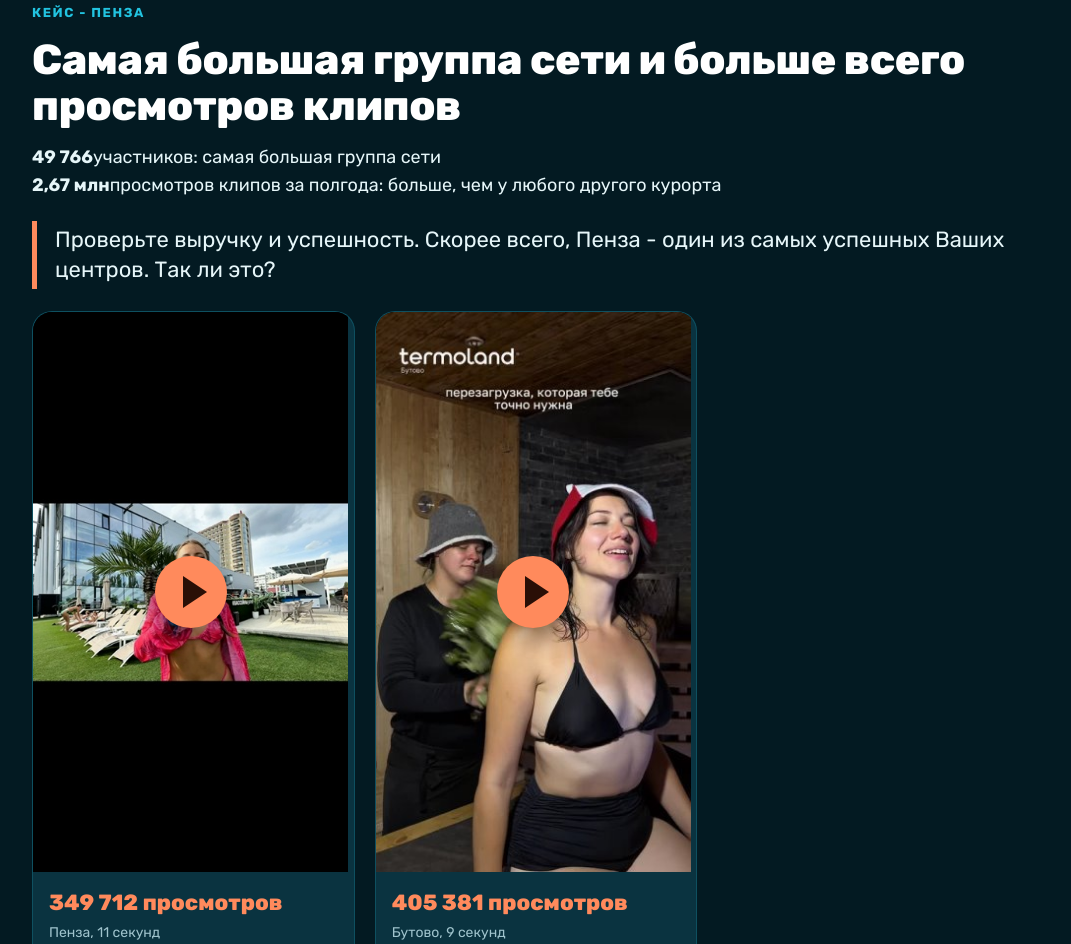
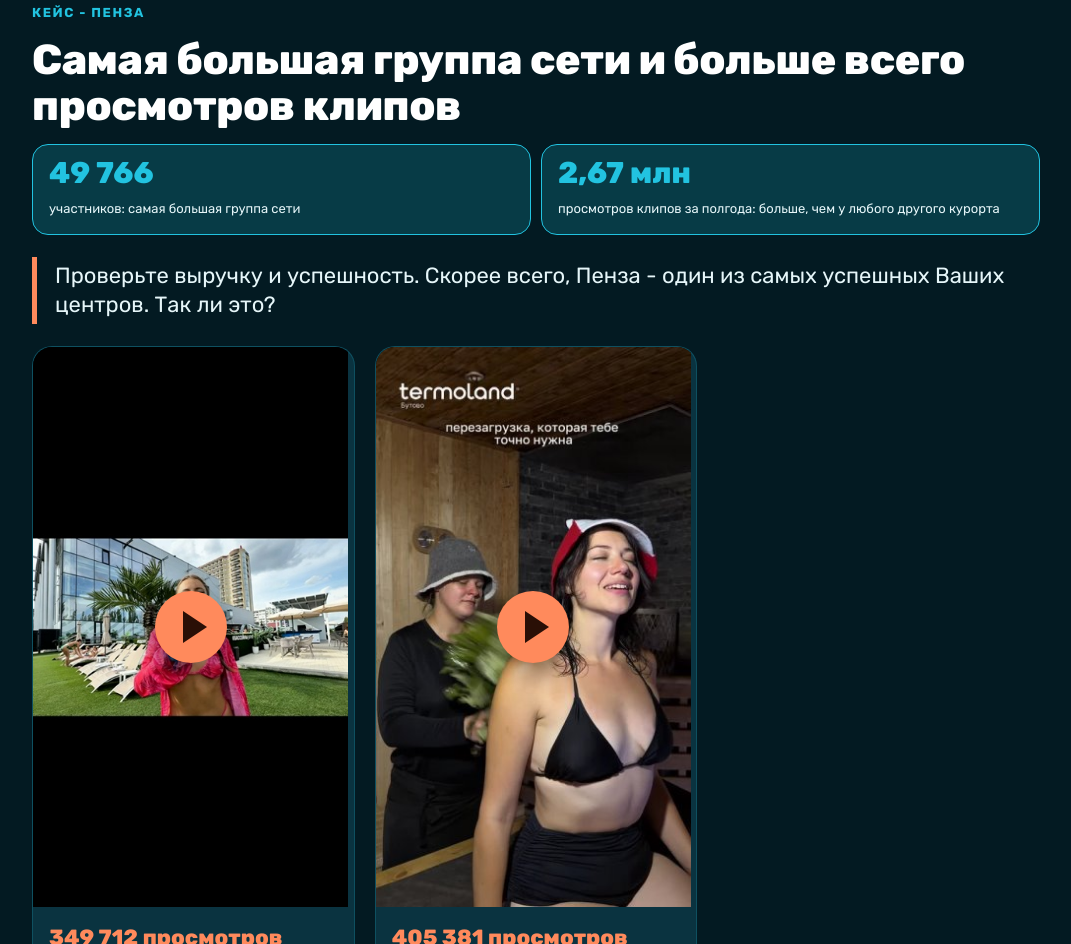
Before and after one commit to ilin20vek/termoland-predlozhenie, a plain HTML site: page index.html in a window 1280 px wide. Shown: the part 793-1737 px from the top of the page, without its empty margins (104-1175 px from the left). Drawn offline with Linux system fonts and the light colour scheme.

Commit message:
Одностраничник: вёрстка

```diff
--- a/index.html
+++ b/index.html
@@ -114,6 +114,11 @@ body{padding-bottom:70px}
 
 .q{font-size:22px;line-height:1.35;border-left:5px solid var(--solnce);padding:4px 0 4px 18px;margin:22px 0}
 .rung:nth-child(3){width:100%;background:var(--solnce);color:#2a0f06;border-color:var(--solnce)}
+.big{display:flex;gap:10px;flex-wrap:wrap;margin:0 0 6px}
+.big div{background:#073b46;border:1px solid var(--akcent);border-radius:16px;padding:12px 16px;flex:1 1 150px}
+.big b{display:block;font-size:30px;font-weight:800;color:var(--akcent);line-height:1.1;margin-bottom:4px}
+.big span{font-size:13px}
+.rung:nth-child(1){width:80%}.rung:nth-child(2){width:90%}
 .mini{font-size:12px;opacity:.7;margin-top:10px}
 </style></head><body>
 <header class="hero"><div class="w">
```
